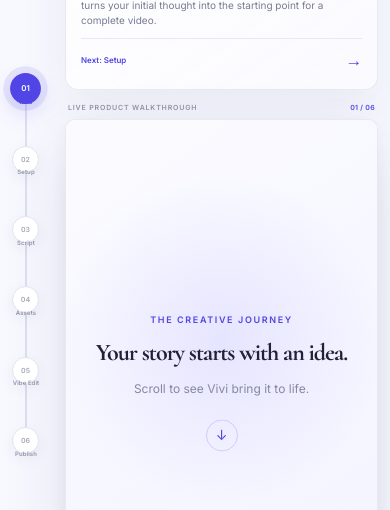
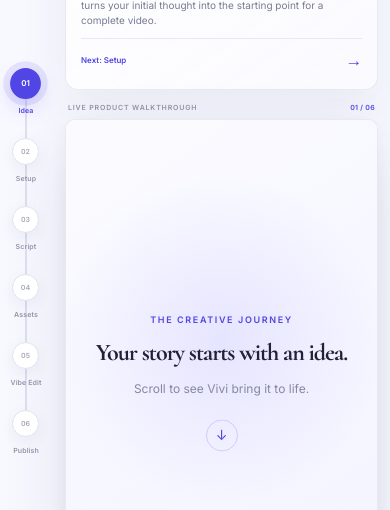
Before and after one commit to aishwaryaSingh2804/vivi, a React (Vite) app: page / in a window 390 px wide. Shown: the part 1026-1536 px from the top of the page. Built offline with nearby package versions, Linux system fonts and the light colour scheme.

Commit message:
adjusted workflow for mobile responsiveness

```diff
--- a/src/components/home/Workflow/WorkflowSection.css
+++ b/src/components/home/Workflow/WorkflowSection.css
@@ -1033,6 +1033,50 @@
 
   .workflow-finale h2 { font-size: 44px; }
 
+/* Mobile timeline — prevent stage labels overlapping circles */
+
+.workflow-vertical-track {
+  height: min(100%, 390px);
+  min-height: 0;
+}
+
+.workflow-vertical-line,
+.workflow-vertical-progress {
+  left: 13px;
+  top: 14px;
+  bottom: 37px;
+}
+
+.workflow-node {
+  min-height: 50px;
+  margin-bottom: 8px;
+  gap: 5px;
+  align-items: flex-start;
+}
+
+.workflow-node:last-child {
+  margin-bottom: 0;
+}
+
+.workflow-node-circle {
+  width: 27px;
+  height: 27px;
+  flex: 0 0 27px;
+  font-size: 7px;
+}
+
+.workflow-node-label {
+  position: absolute;
+  left: 0;
+  top: 37px;
+  width: 54px;
+  font-size: 7px;
+  text-align: center;
+  white-space: nowrap;
+  line-height: 1.2;
+  transform: translateX(-13px);
+}
+
 }
 
 
```
